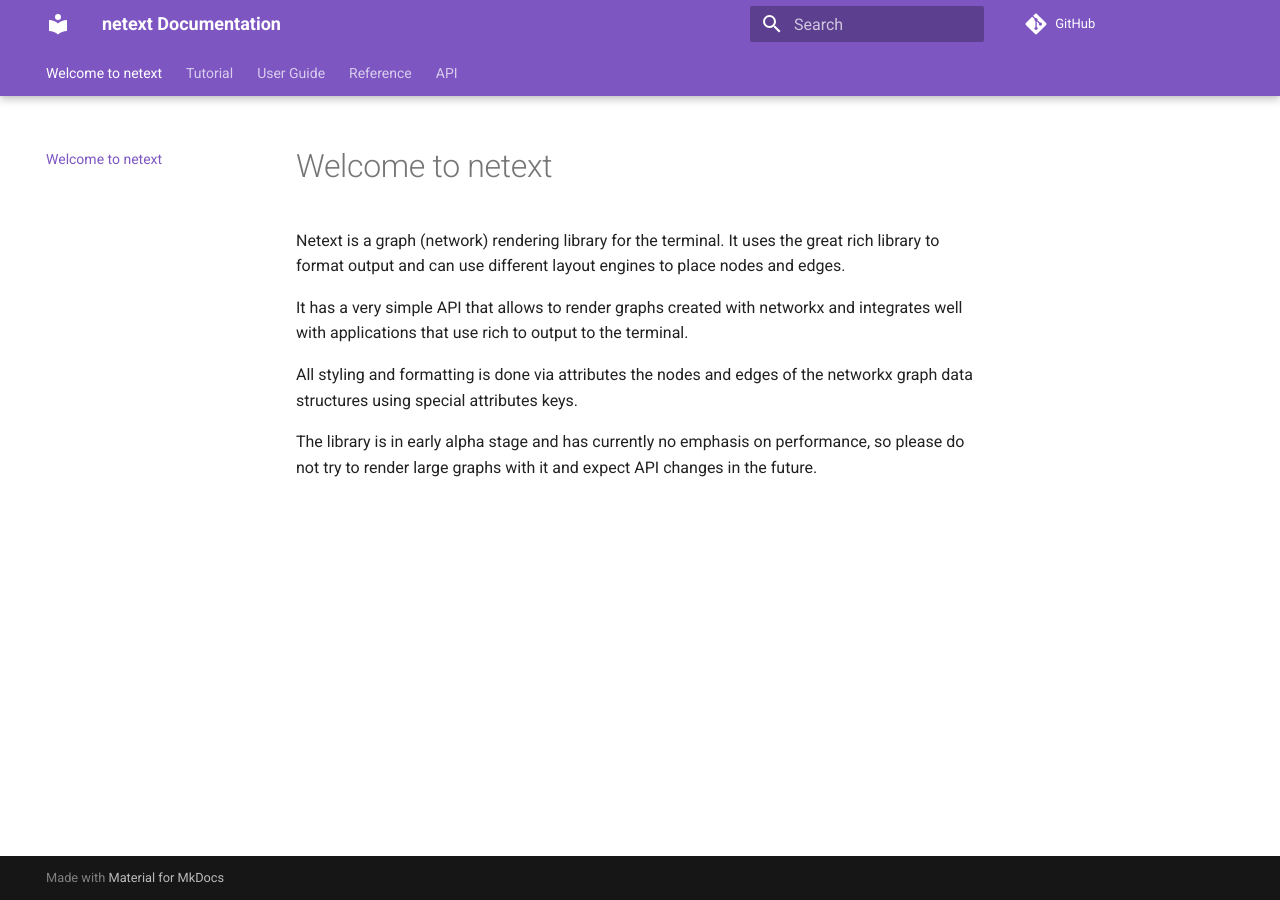
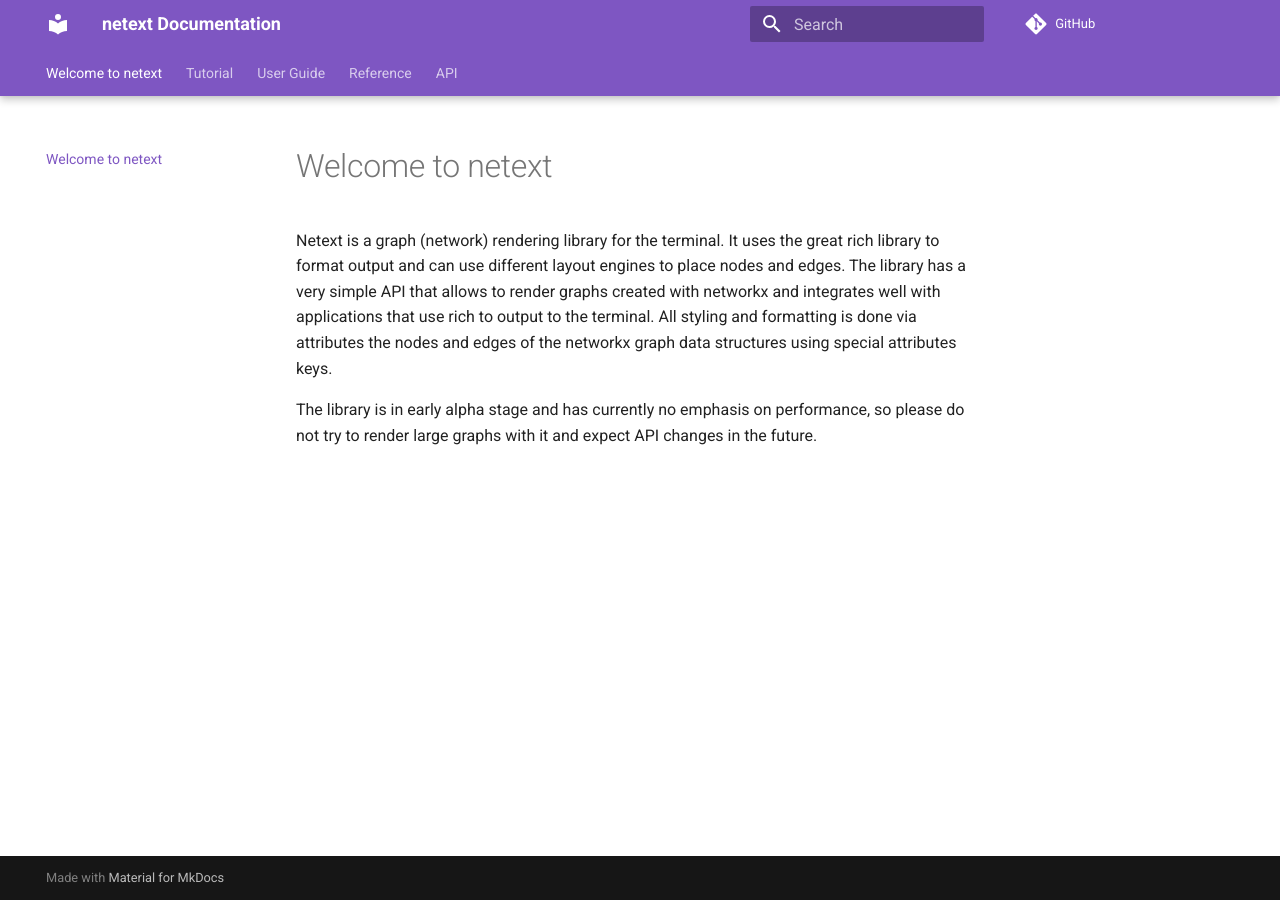
Before and after one commit to mahrz24/netext, an MkDocs documentation site: the page built from docs/index.md, in a window 1280 px wide. Built offline with MkDocs 1.6.1 and Material for MkDocs 9.7.7, drawn with Linux system fonts in a browser that asks for light colours; comment, search, counter and statistics services are not loaded.

Commit message:
Change formatting of main doc

```diff
--- a/docs/index.md
+++ b/docs/index.md
@@ -1,9 +1,5 @@
 # Welcome to netext
 
-Netext is a graph (network) rendering library for the terminal. It uses the great rich library to format output and can use different layout engines to place nodes and edges.
-
-It has a very simple API that allows to render graphs created with networkx and integrates well with applications that use rich to output to the terminal.
-
-All styling and formatting is done via attributes the nodes and edges of the networkx graph data structures using special attributes keys.
+Netext is a graph (network) rendering library for the terminal. It uses the great rich library to format output and can use different layout engines to place nodes and edges. The library has a very simple API that allows to render graphs created with networkx and integrates well with applications that use rich to output to the terminal. All styling and formatting is done via attributes the nodes and edges of the networkx graph data structures using special attributes keys.
 
 The library is in early alpha stage and has currently no emphasis on performance, so please do not try to render large graphs with it and expect API changes in the future.
```
Also changed, not shown: README.md (+1 -5 lines).
